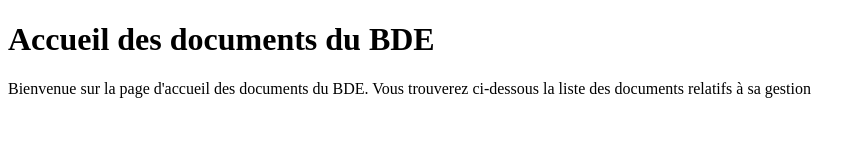
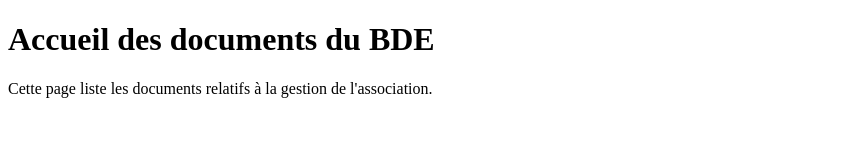
Before and after one commit to victorbnl/bde-documents, a plain HTML site: page src/index.html in a window 1280 px wide. Shown: the whole page, without its empty margins (0-866 px from the left). Drawn offline with Linux system fonts and the light colour scheme.

Commit message:
Edit summary

```diff
--- a/src/index.html
+++ b/src/index.html
@@ -7,10 +7,7 @@
 </head>
 <body>
     <h1>Accueil des documents du BDE</h1>
-    <p>
-        Bienvenue sur la page d'accueil des documents du BDE. Vous trouverez
-        ci-dessous la liste des documents relatifs à sa gestion
-    </p>
+    <p>Cette page liste les documents relatifs à la gestion de l'association.</p>
     <!-- LIST -->
 </body>
 </html>
```
